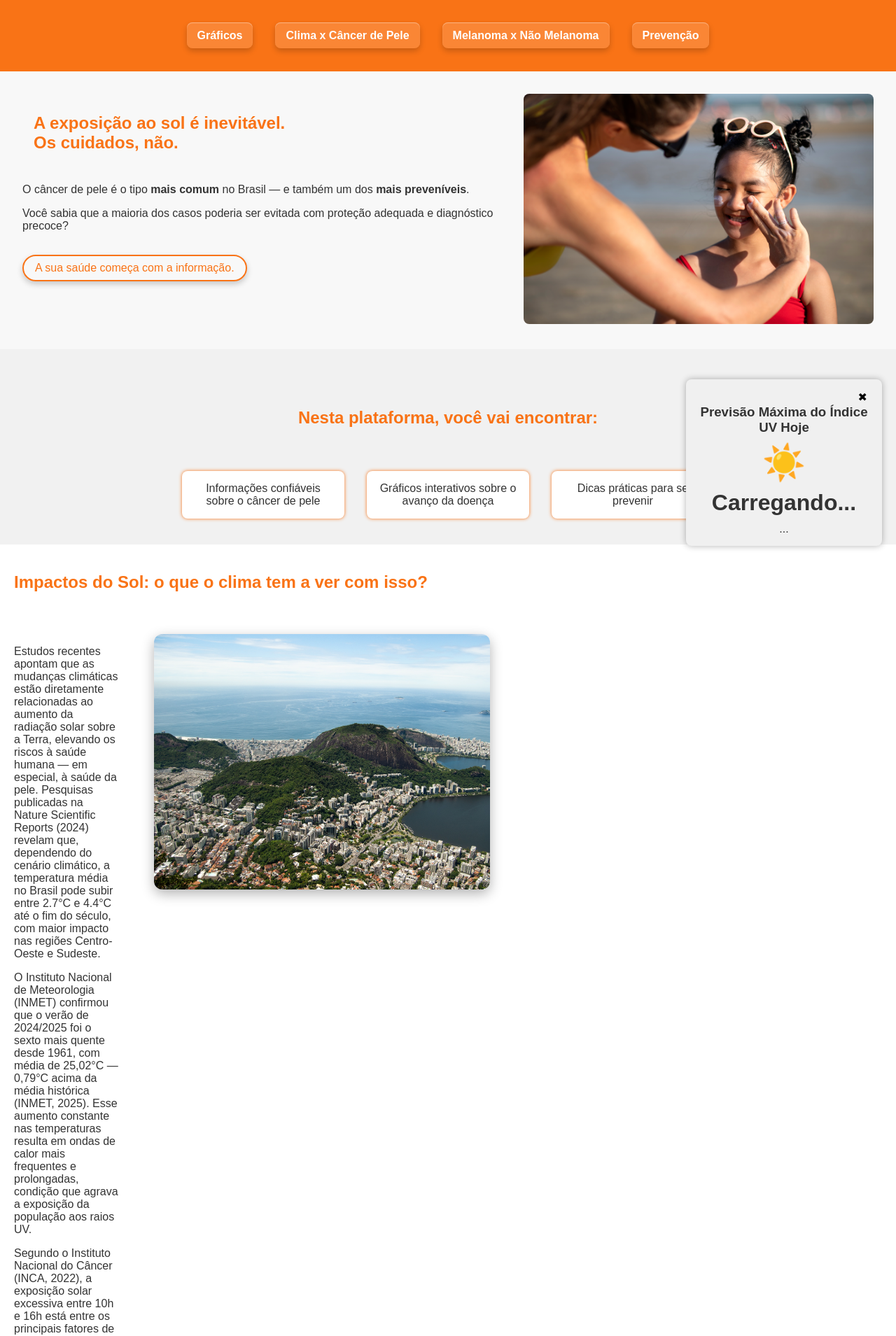
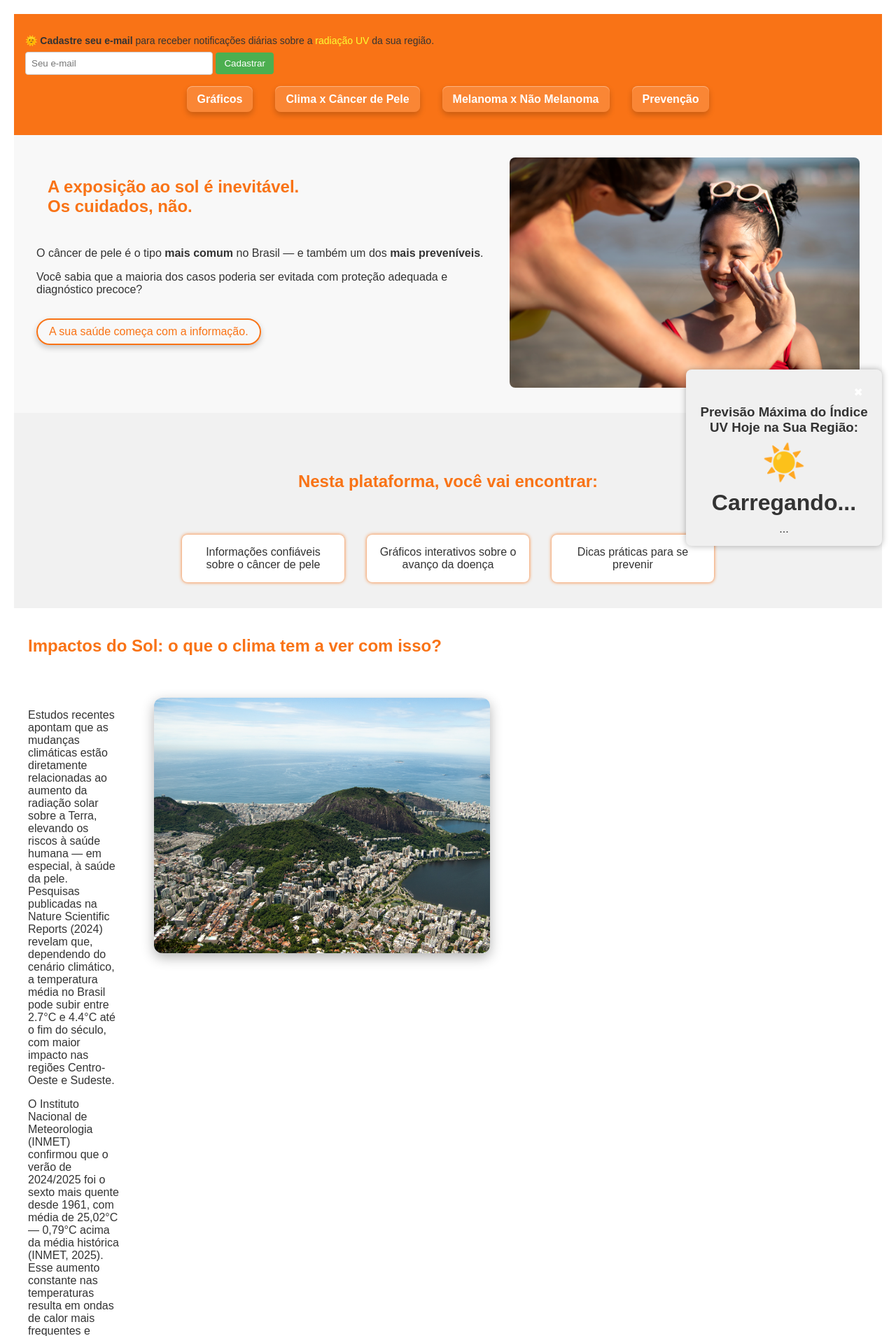
Before and after one commit to 130919S/nosso-tcc, a Flask app: template templates/index.html in a window 1280 px wide. Shown: the top 1909 px of the page at 70% size. Run offline with Flask 3, Linux system fonts and the light colour scheme; the template is opened without the code that fills it, so the values that code supplies are empty.

Commit message:
mensagem

```diff
--- a/app.py
+++ b/app.py
@@ -1,31 +1,83 @@
 from flask import Flask, render_template
 
 app = Flask(__name__)
+app.config['TEMPLATES_AUTO_RELOAD'] = True  # Recarrega HTML automaticamente
+
+@app.after_request
+def add_header(response):
+    # Evita cache durante o desenvolvimento
+    response.headers["Cache-Control"] = "no-store, no-cache, must-revalidate, max-age=0"
+    response.headers["Pragma"] = "no-cache"
+    response.headers["Expires"] = "0"
+    return response
 
 @app.route('/')
 def home():
     return render_template('index.html')
 
 if __name__ == '__main__':
-    app.run(debug=True)
+    app.run(debug=True, use_reloader=True)
 
 
+# requisição para buscar o cep da pessoa, para envio do e-mail
 
-# from flask import Flask, request, jsonify
-# import requests
+from flask import Flask, request, jsonify
+from flask_sqlalchemy import SQLAlchemy
+from flask_mail import Mail, Message
 
-# app = Flask(__name__)
+app = Flask(__name__)
+app.secret_key = 'cadastro'
 
-# @app.route('/uv')
-# def get_uv():
-#     lat = request.args.get('lat')
-#     lon = request.args.get('lon')
-#     api_key = '3f59fb330add1cfad36119abb1e4d8cb'
+# Configurações do banco (MySQL)
+app.config['SQLALCHEMY_DATABASE_URI'] = 'mysql+mysqlconnector://root:senha@localhost/tcc_emails'
+app.config['SQLALCHEMY_TRACK_MODIFICATIONS'] = False
 
-#     response = requests.get(
-#         f'https://api.openweathermap.org/data/2.5/uvi?lat={lat}&lon={lon}&appid={api_key}'
-#     )
-#     return jsonify(response.json())
+# Configurações do Flask-Mail
+app.config['MAIL_SERVER'] = 'smtp.gmail.com'
+app.config['MAIL_PORT'] = 587
+app.config['MAIL_USE_TLS'] = True
+app.config['MAIL_USERNAME'] = 'radiacaouv123@gmail.com'  # Seu email
+app.config['MAIL_PASSWORD'] = 'senha_de_app_google'      # Senha de app Google
 
-# if __name__ == '__main__':
-#     app.run(debug=True)
+db = SQLAlchemy(app)
+mail = Mail(app)
+
+class Email(db.Model):
+    id = db.Column(db.Integer, primary_key=True)
+    email = db.Column(db.String(255), unique=True, nullable=False)
+    cep = db.Column(db.String(20))
+
+@app.route('/')
+def home():
+    return app.send_static_file('index.html')  # Serve o seu HTML estático, ou render_template se preferir
+
+@app.route('/cadastro_email', methods=['POST'])
+def cadastro_email():
+    data = request.get_json()
+    email = data.get('email')
+    latitude = data.get('latitude')
+    longitude = data.get('longitude')
+
+    if not email or latitude is None or longitude is None:
+        return jsonify({'success': False, 'message': 'Dados incompletos!'}), 400
+
+    if Email.query.filter_by(email=email).first():
+        return jsonify({'success': False, 'message': 'E-mail já cadastrado.'}), 409
+
+    novo_email = Email(email=email, latitude=latitude, longitude=longitude)
+    db.session.add(novo_email)
+    db.session.commit()
+
+    # Enviar confirmação por e-mail
+    msg = Message(
+        subject='Cadastro confirmado - Monitoramento UV',
+        sender=app.config['MAIL_USERNAME'],
+        recipients=[email],
+        body=f'Olá! Seu e-mail foi cadastrado com sucesso para receber notificações UV.\n\nSua localização aproximada: {latitude}, {longitude}.'
+    )
+    mail.send(msg)
+
+    return jsonify({'success': True, 'message': 'Cadastro feito com sucesso! Verifique seu e-mail.'})
+
+if __name__ == '__main__':
+    app.run(debug=True)
--- a/static/css/style.css
+++ b/static/css/style.css
@@ -437,3 +437,66 @@
 .coluna h2, .coluna h3 {
   color:  #f97316;
 }
+
+/*parte do codigo pra deixar o botão pra cadastrar o e-mail certinho */
+
+body {
+    font-family: Arial, sans-serif;
+    margin: 20px;
+    padding: 0;
+}
+
+.top-bar {
+    background-color: #f0f0f0;
+    padding: 10px;
+    display: flex;
+    justify-content: space-between;
+    align-items: center;
+}
+
+.form-section {
+    margin-top: 20px;
+}
+
+input[type="email"] {
+    padding: 8px;
+    width: 250px;
+    border: 1px solid #ccc;
+    border-radius: 4px;
+}
+
+button {
+    padding: 8px 12px;
+    background-color: #4CAF50;
+    color: white;
+    border: none;
+    border-radius: 4px;
+    cursor: pointer;
+}
+
+button:hover {
+    background-color: #45a049;
+}
+
+.message {
+    font-size: 16px;
+    margin-bottom: 10px;
+}
+
+.form-text {
+    font-size: 14px;
+    margin-bottom: 8px;
+    color: #333;
+}
+
+/* pra mensagem ser enviada bonitinha */
+
+.flash-message {
+  background-color: #d4edda;
+  border: 1px solid #c3e6cb;
+  color: #155724;
+  padding: 10px;
+  margin: 15px 0;
+  border-radius: 5px;
+  font-weight: bold;
+}
--- a/static/script.js
+++ b/static/script.js
@@ -32,12 +32,12 @@
     const targetID = this.getAttribute('href');
     const target = document.querySelector(targetID);
     if (target) {
-      smoothScrollTo(target, 1500); // Duração em ms, ajuste para mais lento ou rápido
+      smoothScrollTo(target, 1500); // Duração em ms, ajuste para mais lento ou rápido ao clicar no botão e descer a tela
     }
   });
 });
 
-// modal //
+// modal que fala sobre o dezembro laranja //
 document.addEventListener('DOMContentLoaded', function() {
   const modal = document.getElementById('myModal');
   const openModalBtn = document.getElementById('openModalBtn');
@@ -58,3 +58,44 @@
     }
   });
 });
+
+// e-mail do cliente //
+
+function enviarLocalizacao() {
+  const email = document.getElementById('email').value.trim();
+
+  if (!email) {
+    mostrarMensagem('Por favor, preencha o e-mail.', true);
+    return;
+  }
+
+  if (navigator.geolocation) {
+    navigator.geolocation.getCurrentPosition(function(position) {
+      const data = {
+        email: email,
+        latitude: position.coords.latitude,
+        longitude: position.coords.longitude
+      };
+
+      fetch('/cadastro_email', {
+        method: 'POST',
+        headers: { 'Content-Type': 'application/json' },
+        body: JSON.stringify(data)
+      })
+      .then(response => response.json())
+      .then(data => {
+        mostrarMensagem(data.message, !data.success);
+        document.getElementById('email').value = '';
+      })
+      .catch(() => mostrarMensagem('Erro ao enviar os dados.', true));
+    });
+  } else {
+    mostrarMensagem('Geolocalização não suportada no seu navegador.', true);
+  }
+}
+
+function mostrarMensagem(texto, isError) {
+  const div = document.getElementById('mensagem');
+  div.textContent = texto;
+  div.className = isError ? 'error' : 'msg';
+}
--- a/templates/index.html
+++ b/templates/index.html
@@ -10,6 +10,14 @@
     <header>
         <nav>
             <div class="logo"></div>
+            <p class="form-text">
+        🌞 <strong>Cadastre seu e-mail</strong> para receber notificações diárias sobre a <span style="color:#fcff33;">radiação UV</span> da sua região.
+    </p>
+            <form>
+            <input type="email" id="email" placeholder="Seu e-mail" required />
+            <button type="button" onclick="enviarLocalizacao()">Cadastrar</button>
+            <div id="mensagem"></div>
+            </form>
 
             <ul>
                 <li><a href="#">Gráficos</a></li>
@@ -184,7 +192,7 @@
             cursor: pointer;
         ">✖</button>
     </div>
-    <h3 style="margin: 0 0 10px 0;">Previsão Máxima do Índice UV Hoje</h3>
+    <h3 style="margin: 0 0 10px 0;">Previsão Máxima do Índice UV Hoje na Sua Região:</h3>
     <div id="uv-icon" style="font-size: 50px; margin-bottom: 10px;">☀️</div>
     <div id="uv-value" style="font-size: 2em; font-weight: bold;">Carregando...</div>
     <div id="uv-level" style="margin-top: 10px;">...</div>
@@ -277,6 +285,58 @@
     }
 </script>
 
+<!-- script do front end para pegar a localização da pessoa -->
+
+<script>
+    function enviarLocalizacao() {
+      const email = document.getElementById('email').value.trim();
+      const cep = document.getElementById('cep').value.trim();
+
+      if (!email || !cep) {
+        mostrarMensagem('Por favor, preencha todos os campos.', true);
+        return;
+      }
+
+      fetch('/cadastro_email', {
+        method: 'POST',
+        headers: { 'Content-Type': 'application/json' },
+        body: JSON.stringify({ email: email, cep: cep })
+      })
+      .then(response => response.json())
+      .then(data => {
+        if (data.success) {
+          mostrarMensagem(data.message, false);
+        } else {
+          mostrarMensagem(data.message, true);
+        }
+      })
+      .catch(() => mostrarMensagem('Erro ao enviar dados. Tente novamente.', true));
+    }
+
+    function mostrarMensagem(texto, isError) {
+      const div = document.getElementById('mensagem');
+      div.textContent = texto;
+      div.className = isError ? 'error' : 'msg';
+    }
+
+</script>
+
+{% with messages = get_flashed_messages() %}
+  {% if messages %}
+    <div class="flash-message">
+      {% for message in messages %}
+        <p>{{ message }}</p>
+      {% endfor %}
+    </div>
+  {% endif %}
+{% endwith %}
+
+
+<script src="/static/script.js"></script>
+
+
+
+
 
 </body>
 </html>
```
